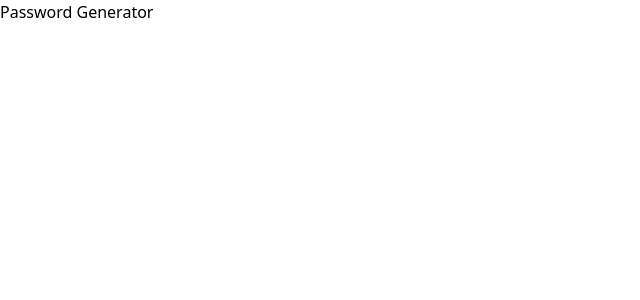
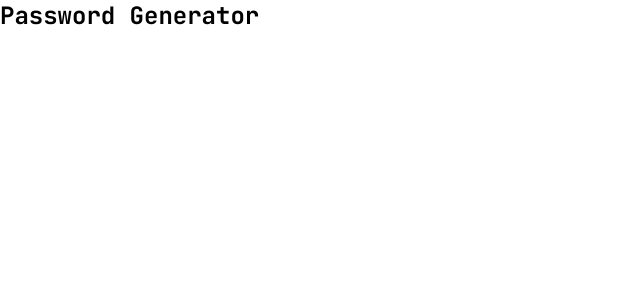
Before and after one commit to sarmaakondi/password-generator, a React (Vite) app: page / in a window 1280 px wide. Shown: the top 300 px of the page, without its empty margins (0-640 px from the left). Built offline with nearby package versions, Linux system fonts and the light colour scheme.

Commit message:
Extend tailwind theme to setup the global font

```diff
--- a/index.html
+++ b/index.html
@@ -4,6 +4,12 @@
         <meta charset="UTF-8" />
         <link rel="icon" type="image/svg+xml" href="/tab-icon.png" />
         <meta name="viewport" content="width=device-width, initial-scale=1.0" />
+        <link rel="preconnect" href="https://fonts.googleapis.com" />
+        <link rel="preconnect" href="https://fonts.gstatic.com" crossorigin />
+        <link
+            href="https://fonts.googleapis.com/css2?family=JetBrains+Mono:ital,wght@0,700;1,700&display=swap"
+            rel="stylesheet"
+        />
         <meta
             name="description"
             content="A Vite, React and Tailwind based project starter template"
--- a/src/App.css
+++ b/src/App.css
@@ -0,0 +1,6 @@
+body {
+    font-family: "JetBrains Mono", monospace;
+    font-optical-sizing: auto;
+    font-weight: 700;
+    font-style: normal;
+}
--- a/src/App.jsx
+++ b/src/App.jsx
@@ -4,7 +4,7 @@
     return (
         <>
             <div>
-                <h1>Password Generator</h1>
+                <h1 className="text-2xl">Password Generator</h1>
             </div>
         </>
     );
--- a/tailwind.config.js
+++ b/tailwind.config.js
@@ -6,4 +6,9 @@
         "./src/styles/globals.css",
     ],
     plugins: [],
+    theme: {
+        extend: {
+            fontFamily: ["JetBrains Mono", "sans-serif"],
+        },
+    },
 };
```
